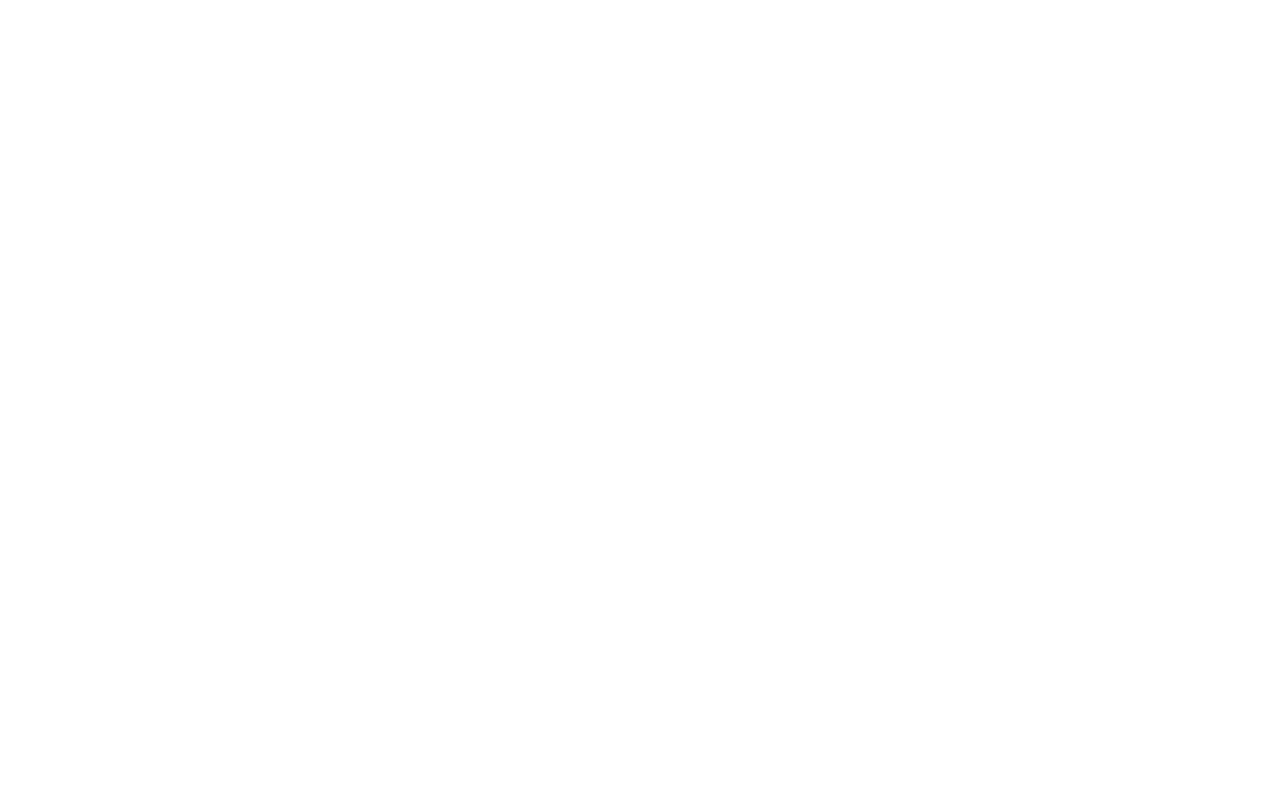
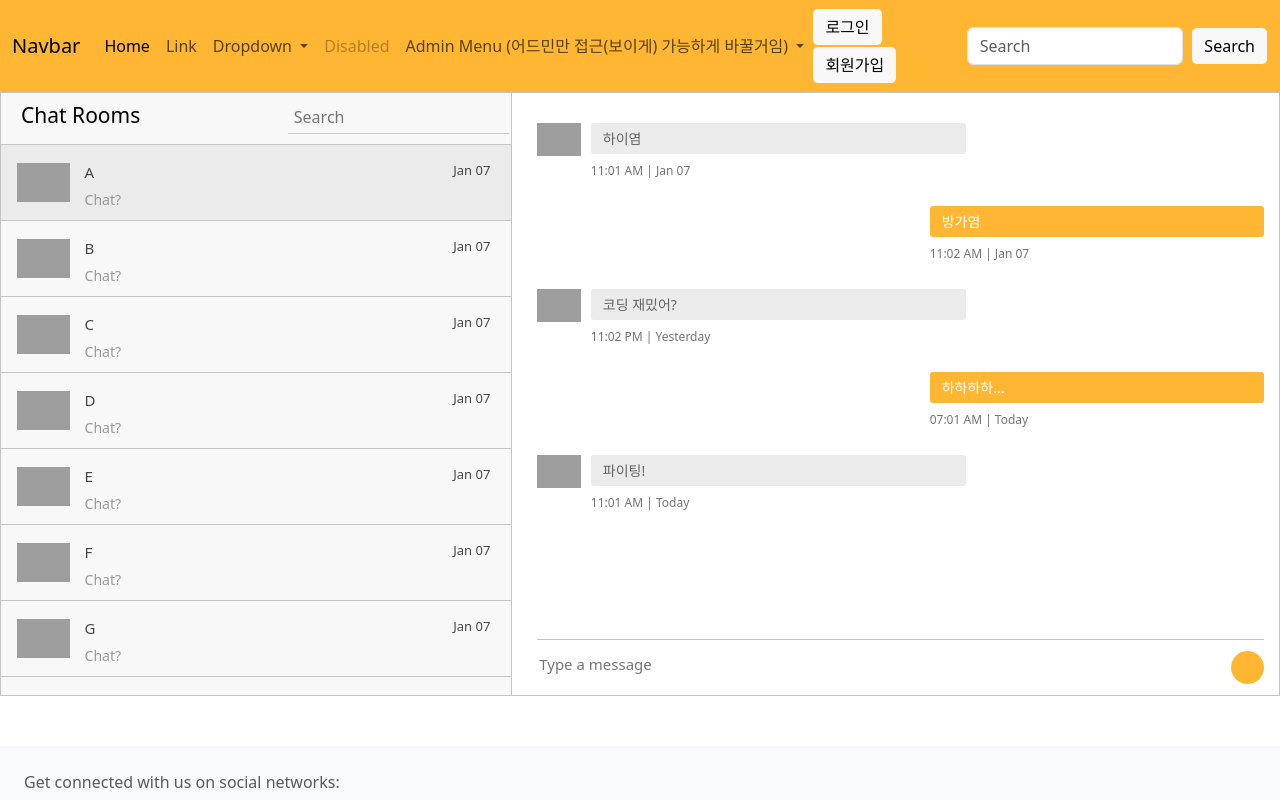
Before and after one commit to jeongminchoi1017/CodeBuddy, a Vue app in the folder src/main/frontend/: page /chat in a window 1280 px wide. Before the commit this address had no page. Shown: the top 800 px of the page. Built offline with nearby package versions, Linux system fonts and the light colour scheme; grey boxes are pictures that could not be loaded.

Commit message:
chat 화면구현

```diff
--- /dev/null
+++ b/src/main/frontend/src/components/Chat.vue
@@ -0,0 +1,272 @@
+<template>
+    <div class="messaging">
+      <div class="inbox_msg">
+        <div class="inbox_people">
+          <div class="headind_srch">
+            <div class="recent_heading">
+              <h4>Chat Rooms</h4>
+            </div>
+            <div class="srch_bar">
+              <div class="stylish-input-group">
+                <input type="text" class="search-bar"  placeholder="Search" >
+                <span class="input-group-addon">
+                <button type="button"> <i class="fa fa-search" aria-hidden="true"></i> </button>
+                </span> </div>
+            </div>
+          </div>
+          <div class="inbox_chat">
+            <div class="chat_list active_chat">
+              <div class="chat_people">
+                <div class="chat_img"> <img src="https://ptetutorials.com/images/user-profile.png" alt="sunil"> </div>
+                <div class="chat_ib">
+                  <h5>A <span class="chat_date">Jan 07</span></h5>
+                  <p>Chat?</p>
+                </div>
+              </div>
+            </div>
+            <div class="chat_list">
+              <div class="chat_people">
+                <div class="chat_img"> <img src="https://ptetutorials.com/images/user-profile.png" alt="sunil"> </div>
+                <div class="chat_ib">
+                  <h5>B <span class="chat_date">Jan 07</span></h5>
+                  <p>Chat?</p>
+                </div>
+              </div>
+            </div>
+            <div class="chat_list">
+              <div class="chat_people">
+                <div class="chat_img"> <img src="https://ptetutorials.com/images/user-profile.png" alt="sunil"> </div>
+                <div class="chat_ib">
+                  <h5>C <span class="chat_date">Jan 07</span></h5>
+                  <p>Chat?</p>
+                </div>
+              </div>
+            </div>
+            <div class="chat_list">
+              <div class="chat_people">
+                <div class="chat_img"> <img src="https://ptetutorials.com/images/user-profile.png" alt="sunil"> </div>
+                <div class="chat_ib">
+                  <h5>D <span class="chat_date">Jan 07</span></h5>
+                  <p>Chat?</p>
+                </div>
+              </div>
+            </div>
+            <div class="chat_list">
+              <div class="chat_people">
+                <div class="chat_img"> <img src="https://ptetutorials.com/images/user-profile.png" alt="sunil"> </div>
+                <div class="chat_ib">
+                  <h5>E <span class="chat_date">Jan 07</span></h5>
+                  <p>Chat?</p>
+                </div>
+              </div>
+            </div>
+            <div class="chat_list">
+              <div class="chat_people">
+                <div class="chat_img"> <img src="https://ptetutorials.com/images/user-profile.png" alt="sunil"> </div>
+                <div class="chat_ib">
+                  <h5>F <span class="chat_date">Jan 07</span></h5>
+                  <p>Chat?</p>
+                </div>
+              </div>
+            </div>
+            <div class="chat_list">
+              <div class="chat_people">
+                <div class="chat_img"> <img src="https://ptetutorials.com/images/user-profile.png" alt="sunil"> </div>
+                <div class="chat_ib">
+                  <h5>G <span class="chat_date">Jan 07</span></h5>
+                  <p>Chat?</p>
+                </div>
+              </div>
+            </div>
+          </div>
+        </div>
+        <div class="mesgs">
+          <div class="msg_history">
+            <div class="incoming_msg">
+              <div class="incoming_msg_img"> <img src="https://ptetutorials.com/images/user-profile.png" alt="sunil"> </div>
+              <div class="received_msg">
+                <div class="received_withd_msg">
+                  <p>하이염</p>
+                  <span class="time_date"> 11:01 AM    |    Jan 07</span></div>
+              </div>
+            </div>
+            <div class="outgoing_msg">
+              <div class="sent_msg">
+                <p>방가염</p>
+                <span class="time_date"> 11:02 AM    |    Jan 07</span> </div>
+            </div>
+            <div class="incoming_msg">
+              <div class="incoming_msg_img"> <img src="https://ptetutorials.com/images/user-profile.png" alt="sunil"> </div>
+              <div class="received_msg">
+                <div class="received_withd_msg">
+                  <p>코딩 재밌어?</p>
+                  <span class="time_date"> 11:02 PM    |    Yesterday</span></div>
+              </div>
+            </div>
+            <div class="outgoing_msg">
+              <div class="sent_msg">
+                <p>하하하하...</p>
+                <span class="time_date"> 07:01 AM    |    Today</span> </div>
+            </div>
+            <div class="incoming_msg">
+              <div class="incoming_msg_img"> <img src="https://ptetutorials.com/images/user-profile.png" alt="sunil"> </div>
+              <div class="received_msg">
+                <div class="received_withd_msg">
+                  <p>파이팅!</p>
+                  <span class="time_date"> 11:01 AM    |    Today</span></div>
+              </div>
+            </div>
+          </div>
+          <div class="type_msg">
+            <div class="input_msg_write">
+              <input type="text" class="write_msg" placeholder="Type a message" />
+              <button class="msg_send_btn" type="button"><i class="fa fa-paper-plane-o" aria-hidden="true"></i></button>
+            </div>
+          </div>
+        </div>
+      </div>
+    </div>
+
+</template>
+
+<script setup>
+
+</script>
+
+<style scoped>
+.container{max-width:1170px; margin:auto;}
+img{ max-width:100%;}
+.inbox_people {
+  background: #f8f8f8 none repeat scroll 0 0;
+  float: left;
+  overflow: hidden;
+  width: 40%; border-right:1px solid #c4c4c4;
+}
+.inbox_msg {
+  border: 1px solid #c4c4c4;
+  clear: both;
+  overflow: hidden;
+}
+.top_spac{ margin: 20px 0 0;}
+
+
+.recent_heading {float: left; width:40%;}
+.srch_bar {
+  display: inline-block;
+  text-align: right;
+  width: 60%;
+}
+.headind_srch{ padding:10px 29px 10px 20px; overflow:hidden; border-bottom:1px solid #c4c4c4;}
+
+.recent_heading h4 {
+  color: black;
+  font-size: 21px;
+  margin: auto;
+}
+.srch_bar input{ border:1px solid #cdcdcd; border-width:0 0 1px 0; width:80%; padding:2px 0 4px 6px; background:none;}
+.srch_bar .input-group-addon button {
+  background: rgba(0, 0, 0, 0) none repeat scroll 0 0;
+  border: medium none;
+  padding: 0;
+  color: #707070;
+  font-size: 18px;
+}
+.srch_bar .input-group-addon { margin: 0 0 0 -27px;}
+
+.chat_ib h5{ font-size:15px; color:#464646; margin:0 0 8px 0;}
+.chat_ib h5 span{ font-size:13px; float:right;}
+.chat_ib p{ font-size:14px; color:#989898; margin:auto}
+.chat_img {
+  float: left;
+  width: 11%;
+}
+.chat_ib {
+  float: left;
+  padding: 0 0 0 15px;
+  width: 88%;
+}
+
+.chat_people{ overflow:hidden; clear:both;}
+.chat_list {
+  border-bottom: 1px solid #c4c4c4;
+  margin: 0;
+  padding: 18px 16px 10px;
+}
+.inbox_chat { height: 550px; overflow-y: scroll;}
+
+.active_chat{ background:#ebebeb;}
+
+.incoming_msg_img {
+  display: inline-block;
+  width: 6%;
+}
+.received_msg {
+  display: inline-block;
+  padding: 0 0 0 10px;
+  vertical-align: top;
+  width: 92%;
+}
+.received_withd_msg p {
+  background: #ebebeb none repeat scroll 0 0;
+  border-radius: 3px;
+  color: #646464;
+  font-size: 14px;
+  margin: 0;
+  padding: 5px 10px 5px 12px;
+  width: 100%;
+}
+.time_date {
+  color: #747474;
+  display: block;
+  font-size: 12px;
+  margin: 8px 0 0;
+}
+.received_withd_msg { width: 57%;}
+.mesgs {
+  float: left;
+  padding: 30px 15px 0 25px;
+  width: 60%;
+}
+
+.sent_msg p {
+  background: #ffb733 none repeat scroll 0 0;
+  border-radius: 3px;
+  font-size: 14px;
+  margin: 0; color:#fff;
+  padding: 5px 10px 5px 12px;
+  width:100%;
+}
+.outgoing_msg{ overflow:hidden; margin:26px 0 26px;}
+.sent_msg {
+  float: right;
+  width: 46%;
+}
+.input_msg_write input {
+  background: rgba(0, 0, 0, 0) none repeat scroll 0 0;
+  border: medium none;
+  color: #4c4c4c;
+  font-size: 15px;
+  min-height: 48px;
+  width: 100%;
+}
+
+.type_msg {border-top: 1px solid #c4c4c4;position: relative;}
+.msg_send_btn {
+  background: #ffb733 none repeat scroll 0 0;
+  border: medium none;
+  border-radius: 50%;
+  color: #fff;
+  cursor: pointer;
+  font-size: 17px;
+  height: 33px;
+  position: absolute;
+  right: 0;
+  top: 11px;
+  width: 33px;
+}
+.messaging { padding: 0 0 50px 0;}
+.msg_history {
+  height: 516px;
+  overflow-y: auto;
+}
+</style>
--- a/src/main/frontend/src/router/index.js
+++ b/src/main/frontend/src/router/index.js
@@ -7,6 +7,7 @@
 import AdminUserManagement from "../components/admin/AdminUserManagement.vue";
 import Admin112 from "../components/admin/Admin112.vue";
 import AdminBoard from "../components/admin/AdminBoard.vue";
+import Chat from "../components/Chat.vue";
 //router 인스턴스 생성
 const router = createRouter({
     history:createWebHistory(),
@@ -28,6 +29,9 @@
         },
         {path: "/admin/Board",
             components: {default:AdminBoard, header:Header, footer:Footer}
+        },
+        {path: "/chat",
+            components: {default:Chat, header:Header, footer:Footer}
         }
     ]
 });
```
